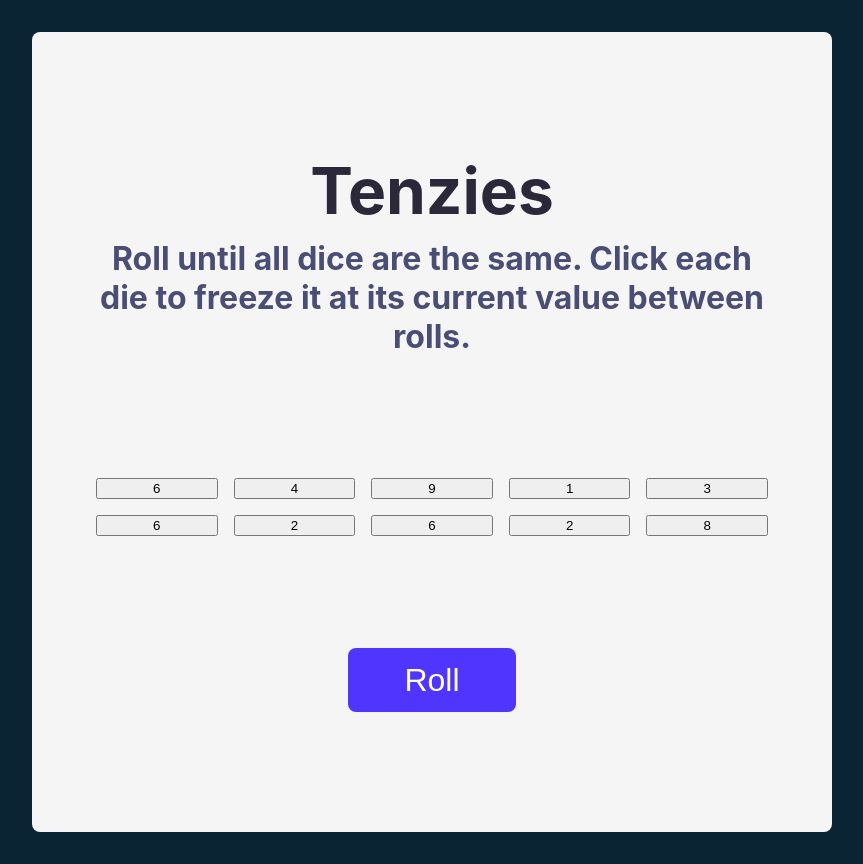
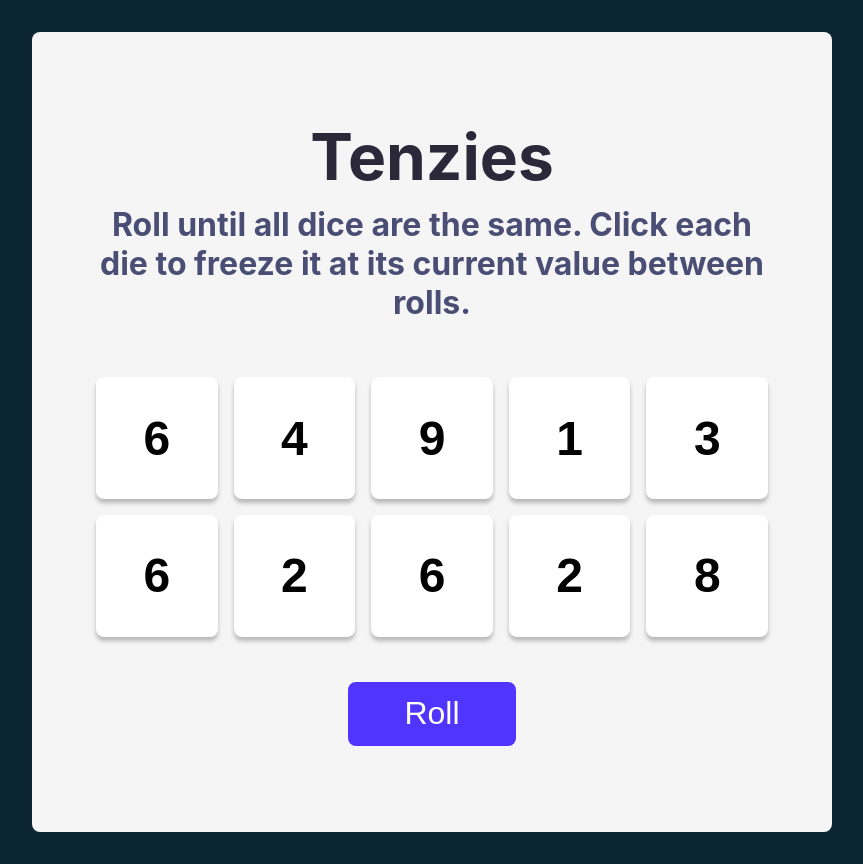
Before and after one commit to Mini-GT/tenzies-game, a React (Vite) app: page / in a window 1280 px wide. Shown: the whole page, without its empty margins (208-1071 px from the left). Built offline with nearby package versions, Linux system fonts and the light colour scheme; a web font is replaced by a local one.

Commit message:
fixed grid style

```diff
--- a/src/Globals.css
+++ b/src/Globals.css
@@ -46,20 +46,18 @@ main {
   grid-gap: 1rem;
 }
 
-.grid_item {
+.grid_button {
   aspect-ratio: 1 / 1;
-  display: flex;
-  justify-content: center;
-  align-items: center;
   font-size: xxx-large;
   font-weight: bold;
   background-color: #FFFFFF;
   border-radius: 8px;
+  border-style: none;
   box-shadow: 0px 4px 4px rgba(0, 0, 0, 0.25);
   cursor: pointer;
 }
 
-.grid_item:hover {
+.grid_button:hover {
   background-color: #F5F6F6;
 }
 
```
